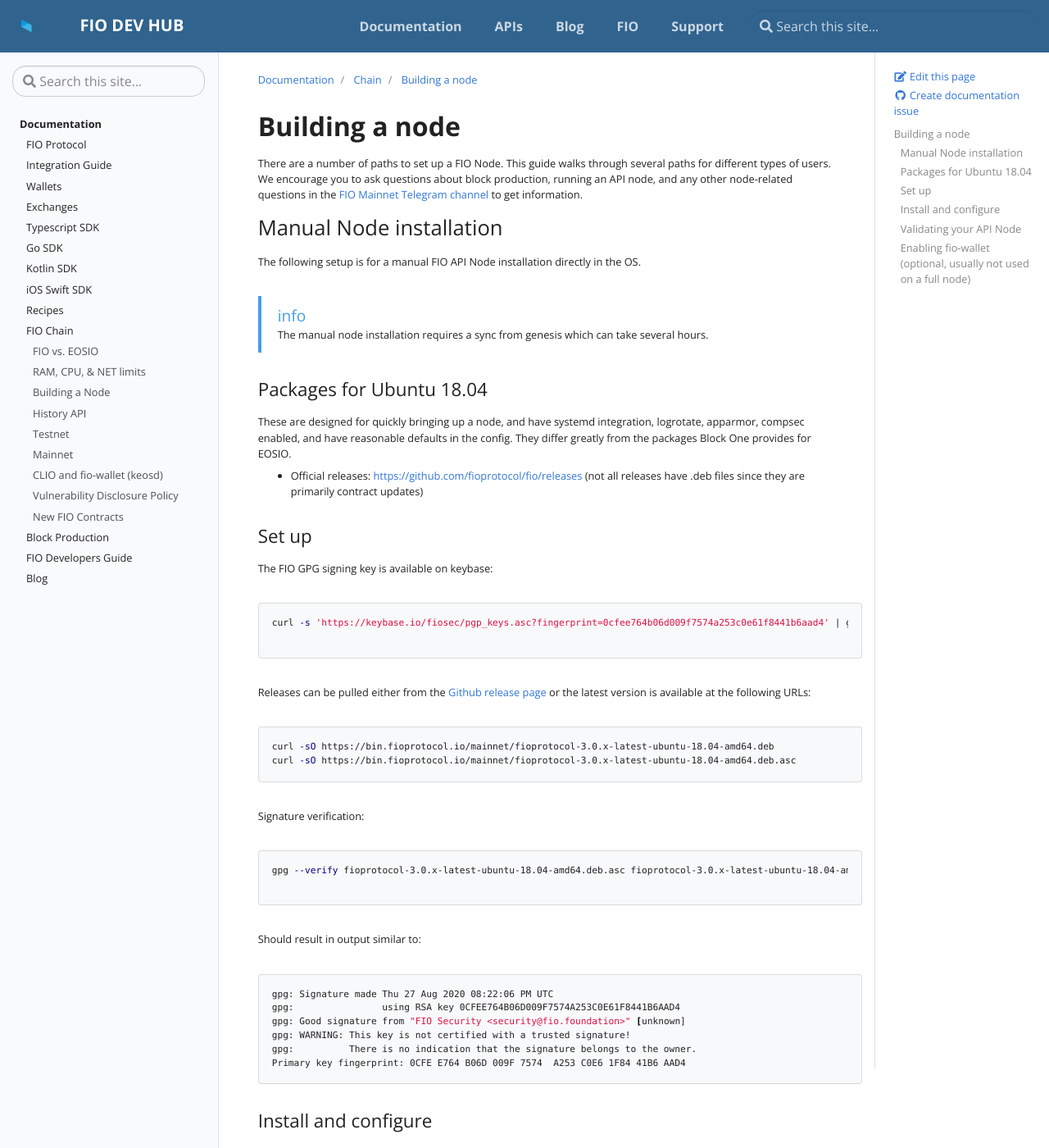
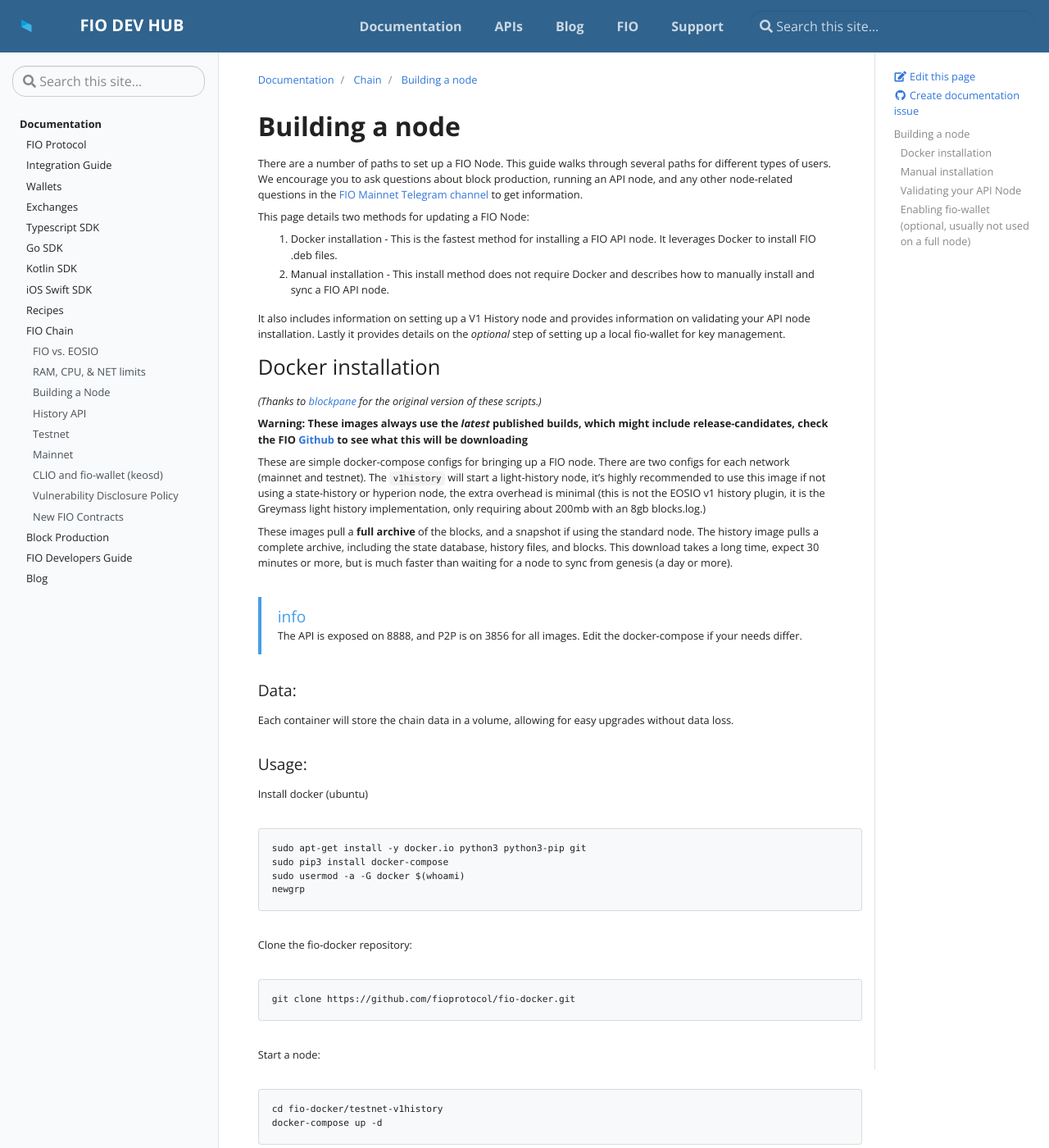
Before and after one commit to fioprotocol/fio-devhub, a Jekyll site: the page built from _docs/chain/node-build.md, in a window 1280 px wide and 1400 px high. Shown: the whole window at 82% size. Built offline with Jekyll 4.4.1, drawn with Linux system fonts in a browser that asks for light colours; some of the changed text lies outside the part shown.

Commit message:
V3 release and node build info

````diff
--- a/_docs/chain/node-build.md
+++ b/_docs/chain/node-build.md
@@ -6,20 +6,85 @@ description: Building a node
 
 There are a number of paths to set up a FIO Node. This guide walks through several paths for different types of users. We encourage you to ask questions about block production, running an API node, and any other node-related questions in the [FIO Mainnet Telegram channel](https://t.me/fiomainnet){:target="_blank"} to get information.
 
+This page details two methods for updating a FIO Node:
+1. Docker installation - This is the fastest method for installing a FIO API node. It leverages Docker to install FIO .deb files.
+2. Manual installation - This install method does not require Docker and describes how to manually install and sync a FIO API node.
 
-## Manual Node installation
+It also includes information on setting up a V1 History node and provides information on validating your API node installation. Lastly it provides details on the *optional* step of setting up a local fio-wallet for key management.
+
+## Docker installation
+
+*(Thanks to [blockpane](https://github.com/blockpane){:target="_blank"} for the original version of these scripts.)*
+
+**Warning: These images always use the _latest_ published builds, which might include release-candidates,
+check the FIO [Github](https://github.com/fioprotocol/fio/releases){:target="_blank"} to see what this will be downloading**
+
+These are simple docker-compose configs for bringing up a FIO node. There are two configs for each network
+(mainnet and testnet). The `v1history` will start a light-history node, it's highly recommended to use this
+image if not using a state-history or hyperion node, the extra overhead is minimal (this is not the EOSIO
+v1 history plugin, it is the Greymass light history implementation, only requiring about 200mb with an 8gb
+blocks.log.)
+
+These images pull a **full archive** of the blocks, and a snapshot if using the standard node. The history image
+pulls a complete archive, including the state database, history files, and blocks. This download takes a long
+time, expect 30 minutes or more, but is much faster than waiting for a node to sync from genesis (a day or more).
+
+{% include alert.html type="info" content="The API is exposed on 8888, and P2P is on 3856 for all images. Edit the docker-compose if your needs differ." %}
+
+#### Data:
+
+Each container will store the chain data in a volume, allowing for easy upgrades without data loss.
+
+#### Usage:
+
+Install docker (ubuntu)
+
+```
+sudo apt-get install -y docker.io python3 python3-pip git
+sudo pip3 install docker-compose
+sudo usermod -a -G docker $(whoami)
+newgrp
+```
+
+Clone the fio-docker repository:
+
+```
+git clone https://github.com/fioprotocol/fio-docker.git
+```
+
+Start a node:
+
+```
+cd fio-docker/testnet-v1history
+docker-compose up -d
+```
+
+Upgrade an existing node:
+
+```
+docker-compose --no-cache build
+docker-compose up -d
+```
+
+Destroy a node:
+
+```
+docker-compose down -v
+```
+
+## Manual installation
 
 The following setup is for a manual FIO API Node installation directly in the OS.
 
 {% include alert.html type="info" content="The manual node installation requires a sync from genesis which can take several hours." %}
 
-### Packages for Ubuntu 18.04
+#### Packages for Ubuntu 18.04
 
 These are designed for quickly bringing up a node, and have systemd integration, logrotate, apparmor, compsec enabled, and have reasonable defaults in the config. They differ greatly from the packages Block One provides for EOSIO.
 
 * Official releases: <https://github.com/fioprotocol/fio/releases>{:target="_blank"} (not all releases have .deb files since they are primarily contract updates)
 
-### Set up
+#### Set up
 
 The FIO GPG signing key is available on keybase:
 
@@ -53,7 +118,7 @@ gpg:          There is no indication that the signature belongs to the owner.
 Primary key fingerprint: 0CFE E764 B06D 009F 7574  A253 C0E6 1F84 41B6 AAD4
 ```
 
-### Install and configure
+#### Install and configure
 
 ```shell
 sudo apt install ./fioprotocol-3.0.x-latest-ubuntu-18.04-amd64.deb
@@ -80,7 +145,7 @@ Sync status will show in the logs:
 tail -f /var/log/fio/nodeos.log
 ```
 
-#### V1 History
+##### V1 History
 
 If the light-history (v1 history) feature is needed, add the following lines:
 
````
Also changed, not shown: _posts/2021-04-20-release-300-chain.md (+1 -1 lines), _posts/2021-05-24-partner-upgrade.md (added, +38 -0 lines).
